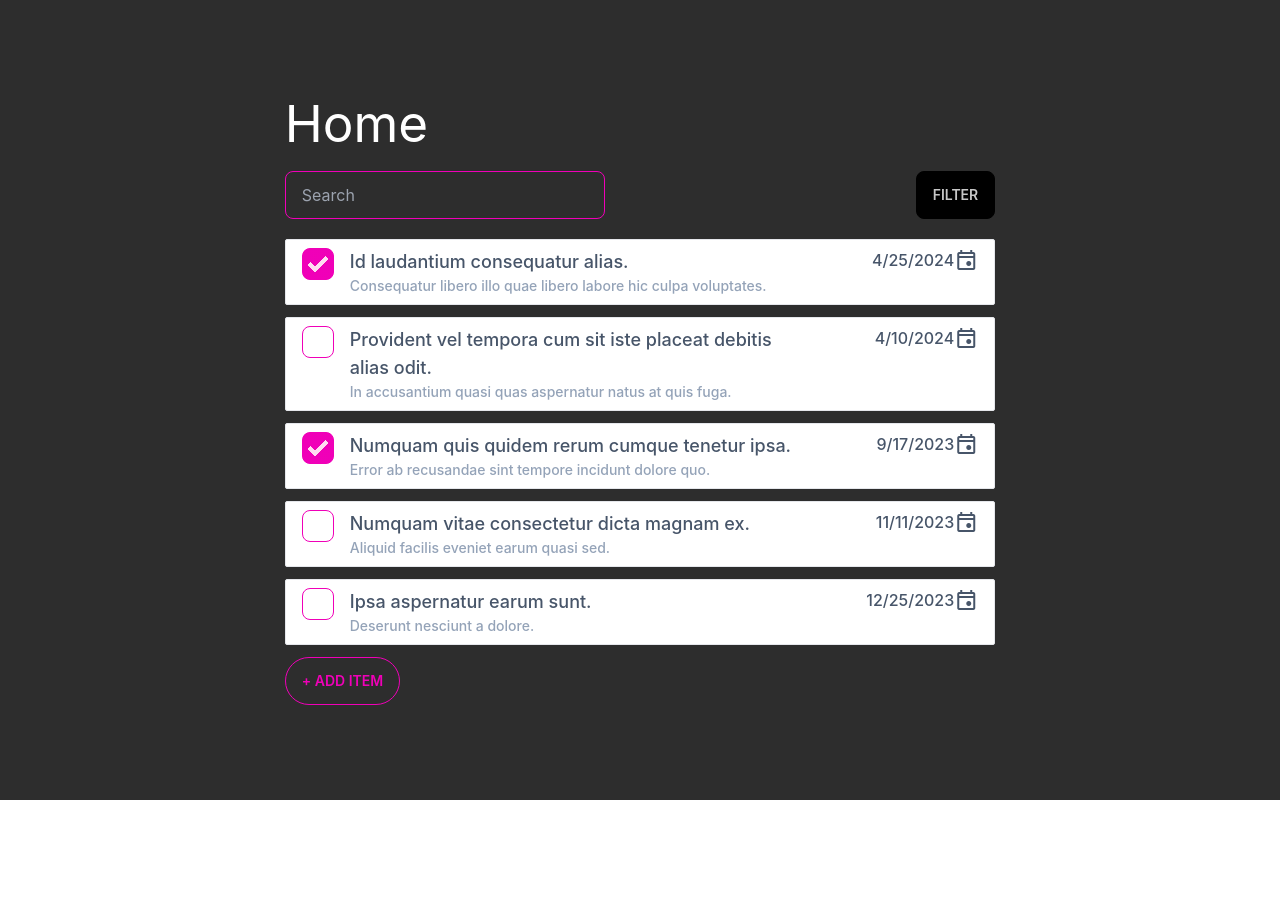
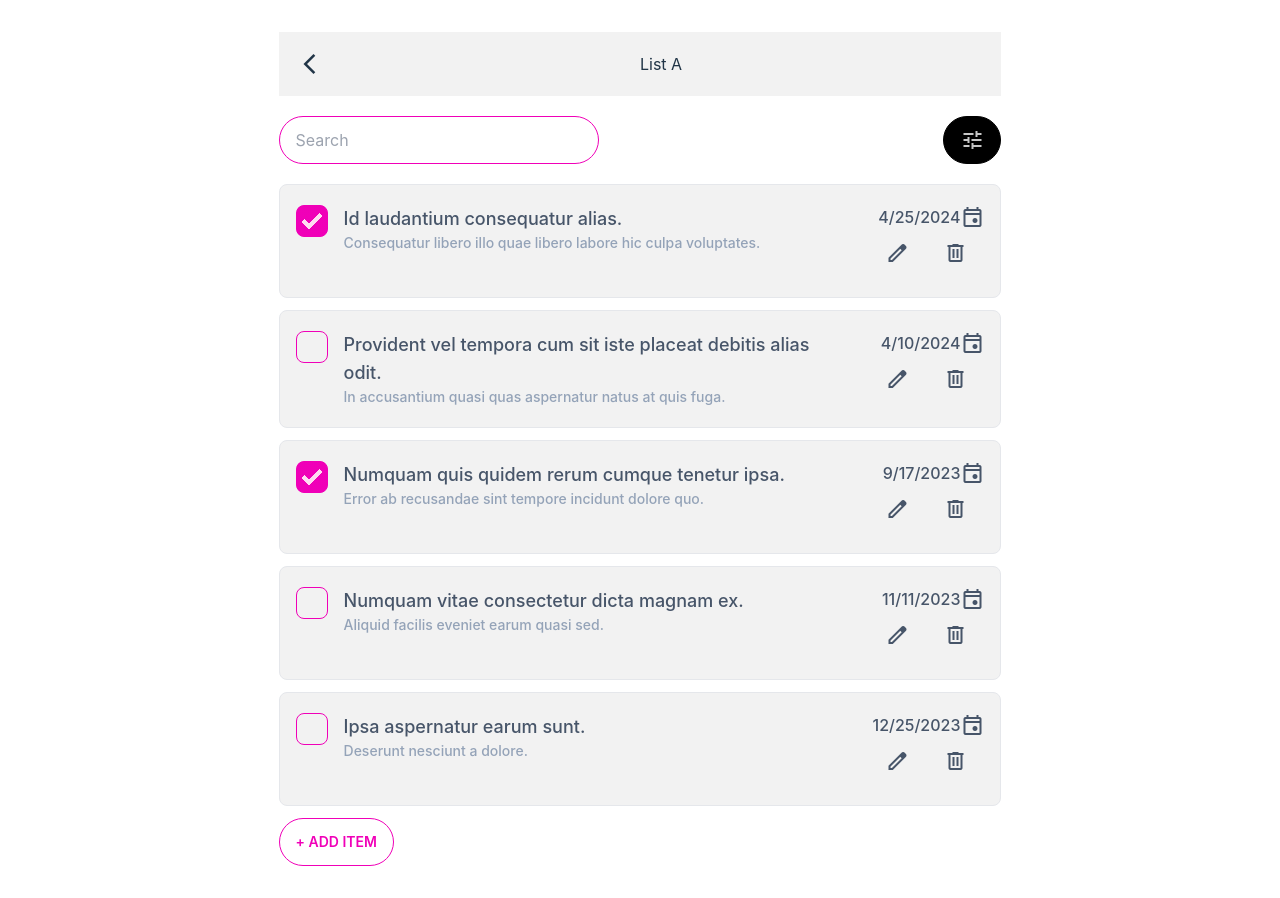
Before and after one commit to ViktoriaFekete/todo-app, a React (Vite) app: page / in a window 1280 px wide. Before the commit the page ends 800 px from the top, so only its background shows below. Built offline with nearby package versions, Linux system fonts and the light colour scheme.

Commit message:
todo list ui prepared, basic functions prepared

```diff
--- a/package.json
+++ b/package.json
@@ -11,7 +11,8 @@
   },
   "dependencies": {
     "react": "^18.2.0",
-    "react-dom": "^18.2.0"
+    "react-dom": "^18.2.0",
+    "react-router-dom": "^6.12.1"
   },
   "devDependencies": {
     "@types/react": "^18.0.37",
--- a/src/App.tsx
+++ b/src/App.tsx
@@ -1,13 +1,21 @@
 import './App.css'
 import { ToDoList } from './components/ToDoList'
+
+import {Navbar} from "./components/Navbar";
+import { Routes, Route } from 'react-router-dom'
 
 function App() {
 
   return (
     <>
-      <div>
-          <div>
-              <ToDoList title={"Home"}/>
+        <Navbar title={"List A"}/>
+        <Routes>
+           <Route path="/" element={<ToDoList/>}/>
+
+        </Routes>
+
+
+      {/*<ToDoList />*/}
       {/*<button className="btn btn-primary bg-primary">primary button</button>*/}
       {/*<button className="btn btn-secondary bg-secondary">secondary button</button>*/}
 
@@ -15,8 +23,7 @@ function App() {
       {/*<button type="button" className="bg-indigo-600 text-white text-sm leading-6 font-medium py-2 px-3 rounded-lg">*/}
       {/*    Check availability*/}
       {/*</button>*/}
-          </div>
-      </div>
+
     </>
   )
 }
--- /dev/null
+++ b/src/components/Navbar/Navbar.tsx
@@ -0,0 +1,48 @@
+
+interface NavbarProps {
+    title: string;
+}
+
+function Navbar(props: NavbarProps): JSX.Element {
+    return (
+        <div className="navbar bg-base-100">
+            <div className="navbar-start">
+
+                    <button className="btn btn-ghost btn-circle">
+                        <span className="material-symbols-outlined w-3.5">arrow_back_ios</span>
+                    </button>
+
+                {/*<div className="dropdown">*/}
+                {/*    <label tabIndex={0} className="btn btn-ghost btn-circle">*/}
+                {/*        <svg xmlns="http://www.w3.org/2000/svg" className="h-5 w-5" fill="none" viewBox="0 0 24 24"*/}
+                {/*             stroke="currentColor">*/}
+                {/*            <path strokeLinecap="round" strokeLinejoin="round" strokeWidth="2"*/}
+                {/*                  d="M4 6h16M4 12h16M4 18h7"/>*/}
+                {/*        </svg>*/}
+                {/*    </label>*/}
+                {/*    <ul tabIndex={0}*/}
+                {/*        className="menu menu-sm dropdown-content mt-3 p-2 shadow bg-base-100 rounded-box w-52">*/}
+                {/*        <li><a>Homepage</a></li>*/}
+                {/*        <li><a>Portfolio</a></li>*/}
+                {/*        <li><a>About</a></li>*/}
+                {/*    </ul>*/}
+                {/*</div>*/}
+            </div>
+            <div className="navbar-center">
+               {props.title}
+            </div>
+            {/*<div className="navbar-end">*/}
+            {/*    <button className="btn btn-ghost btn-circle">*/}
+            {/*        <svg xmlns="http://www.w3.org/2000/svg" className="h-5 w-5" fill="none" viewBox="0 0 24 24"*/}
+            {/*             stroke="currentColor">*/}
+            {/*            <path strokeLinecap="round" strokeLinejoin="round" strokeWidth="2"*/}
+            {/*                  d="M21 21l-6-6m2-5a7 7 0 11-14 0 7 7 0 0114 0z"/>*/}
+            {/*        </svg>*/}
+            {/*    </button>*/}
+
+            {/*</div>*/}
+        </div>
+    );
+}
+
+export default Navbar;
--- /dev/null
+++ b/src/components/Navbar/index.ts
@@ -0,0 +1,2 @@
+import Navbar from './Navbar';
+export {Navbar};
--- /dev/null
+++ b/src/components/NewTask/NewTask.tsx
@@ -0,0 +1,22 @@
+// import React from 'react';
+
+function NewTask() {
+    return (
+        <div>
+            {/* Open the modal using ID.showModal() method */}
+            {/*<button className="btn" onClick={()=>window.my_modal_1.showModal()}>open modal</button>*/}
+            <dialog id="my_modal_1" className="modal">
+                <form method="dialog" className="modal-box">
+                    <h3 className="font-bold text-lg">Hello!</h3>
+                    <p className="py-4">Press ESC key or click the button below to close</p>
+                    <div className="modal-action">
+                        {/* if there is a button in form, it will close the modal */}
+                        <button className="btn">Close</button>
+                    </div>
+                </form>
+            </dialog>
+        </div>
+    );
+}
+
+export default NewTask;
--- a/src/components/ToDoList/ToDoList.tsx
+++ b/src/components/ToDoList/ToDoList.tsx
@@ -1,8 +1,4 @@
 import ToDoListItem from "../ToDoListItem/ToDoListItem.tsx";
-
-interface ToDoListProps {
-    title: string;
-}
 
 const items = [
     {
@@ -41,12 +37,17 @@ const items = [
         "id": "5"
     }
 ]
-function ToDoList(props: ToDoListProps): JSX.Element {
+function ToDoList(): JSX.Element {
+
+    function addItem(){
+        console.log("Add item");
+        // ID.showModal()
+    }
+
     return (
         <div>
-            <h1 className="text-left text-white">{props.title}</h1>
-            <input type="text" placeholder="Search" className="input input-bordered input-secondary bg-transparent w-full max-w-xs float-left my-5" />
-            <button className="btn btn-neutral float-right my-5">Filter</button>
+            <input type="text" placeholder="Search" className="input input-bordered input-secondary bg-transparent w-full max-w-xs float-left my-5 rounded-full" />
+            <button className="btn btn-neutral float-right my-5 rounded-full"><span className="material-symbols-outlined">tune</span></button>
             <ul className="list-none text-left">
                 {items.map((item, index) => {
                     return (
@@ -59,7 +60,9 @@ function ToDoList(props: ToDoListProps): JSX.Element {
                         ></ToDoListItem>)
                 })}
             </ul>
-            <button className="btn btn-outline btn-secondary rounded-full float-left">+ Add item</button>
+            <button className="btn btn-outline btn-secondary rounded-full float-left"
+                onClick={addItem}
+            >+ Add item</button>
 
         </div>
     );
--- a/src/components/ToDoListItem/ToDoListItem.tsx
+++ b/src/components/ToDoListItem/ToDoListItem.tsx
@@ -1,3 +1,5 @@
+import React from 'react';
+
 interface ToDoListItemProps {
     taskName: string;
     isCompleted: boolean;
@@ -7,27 +9,50 @@ interface ToDoListItemProps {
 }
 
 function ToDoListItem(props: ToDoListItemProps) {
-    console.log(props);
     const ddl = new Date(props.deadline).toLocaleDateString();
+    const [isCompleted, setIsCompleted] = React.useState(props.isCompleted);
+
+    function handleEdit(){
+        console.log("Edit item " + props.index);
+    }
+
+    function handleDelete(){
+        console.log("Delete item " + props.index);
+    }
+
+    function handleCheckboxChange(){
+        console.log("Checkbox change " + props.index);
+        setIsCompleted(!isCompleted);
+    }
 
     return <li key={props.index}>
-        <div className="flex w-full bg-base-100 border text-slate-600 text-sm leading-6 font-medium py-2 px-4 my-3 rounded-sm">
-            <input type="checkbox" checked={props.isCompleted} className="checkbox checkbox-lg checkbox-secondary"/>
+        <div className="flex w-full py-5 bg-base-100 border text-slate-600 text-sm leading-6 font-medium py-2 px-4 my-3 rounded-lg">
+            <input type="checkbox"
+                   checked={isCompleted}
+                   className="checkbox checkbox-lg checkbox-secondary"
+                   onChange={handleCheckboxChange}
+            />
 
             <div className="w-full text-lg mx-4">
                 <span className="text-left">{props.taskName}</span>
                 <div className="text-sm">
                     <span className="text-slate-400">{props.description}</span>
-
-                    {/*<button className="btn text-black">Remove</button>*/}
-                    {/*<button className="btn text-black">Edit</button>*/}
                 </div>
-
             </div>
 
             <div className="w-1/3 text-base">
                 <span className="float-right material-symbols-outlined">event</span>
                 <span className="float-right"> {ddl}</span>
+                <div>
+                    <button className="btn btn-ghost float-right rounded-full"
+                    onClick={handleDelete}>
+                        <span className="material-symbols-outlined">delete</span>
+                    </button>
+                    <button className="btn btn-ghost float-right rounded-full"
+                        onClick={handleEdit}>
+                        <span className="material-symbols-outlined">edit</span>
+                    </button>
+                </div>
             </div>
         </div>
     </li>;
--- /dev/null
+++ b/src/components/ToDoListItem/index.ts
@@ -0,0 +1,2 @@
+import ToDoListItem from "./ToDoListItem.tsx";
+export { ToDoListItem}
--- a/src/index.css
+++ b/src/index.css
@@ -33,7 +33,7 @@ body {
   place-items: center;
   min-width: 320px;
   min-height: 100vh;
-  background-color: #2d2d2d;
+  background-color: #ffffff;
 }
 
 h1 {
--- a/src/main.tsx
+++ b/src/main.tsx
@@ -2,9 +2,11 @@ import React from 'react'
 import ReactDOM from 'react-dom/client'
 import App from './App.tsx'
 import './index.css'
+import { BrowserRouter } from 'react-router-dom'
 
-ReactDOM.createRoot(document.getElementById('root') as HTMLElement).render(
-  <React.StrictMode>
-    <App />
-  </React.StrictMode>,
-)
+ReactDOM.createRoot(document.getElementById("root")!).render(
+    <React.StrictMode>
+        <BrowserRouter>
+            <App />
+        </BrowserRouter>
+    </React.StrictMode>)
--- a/tailwind.config.js
+++ b/tailwind.config.js
@@ -9,12 +9,13 @@ export default {
       themes: [
           {
               mytheme: {
-                  "primary": "#570df8",
-                  "secondary": "#f000b8",
+                  "primary": "#100e10",
+                  "secondary": "rgba(240,0,184,0.84)",
+                  // "secondary": "#268db9",
                   "active": "#181818",
                   "accent": "#1dcdbc",
                   "neutral": "#000000",
-                  "base-100": "rgba(255,255,255,0.58)",
+                  "base-100": "rgba(243,243,243,0.58)",
                   "info": "#3abff8",
                   "success": "#36d399",
                   "warning": "#fbbd23",
```
Also changed, not shown: 1 other file (tests, documents, lock files or other folders). Lines whose indentation alone changed are shown as unchanged.
